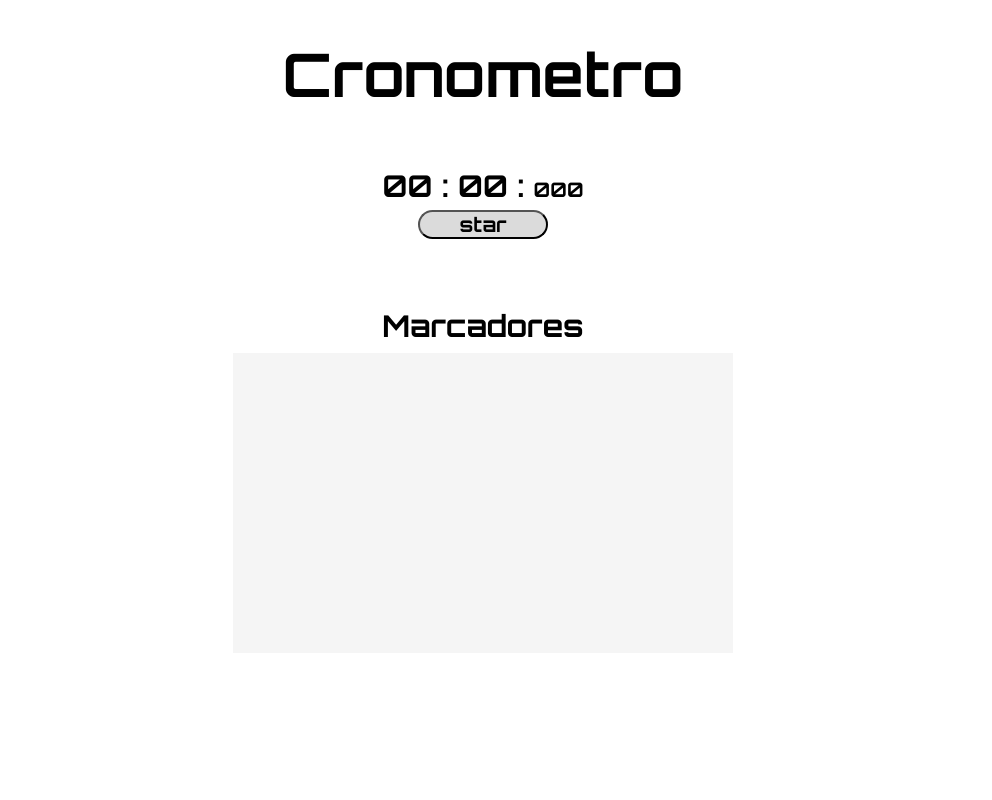
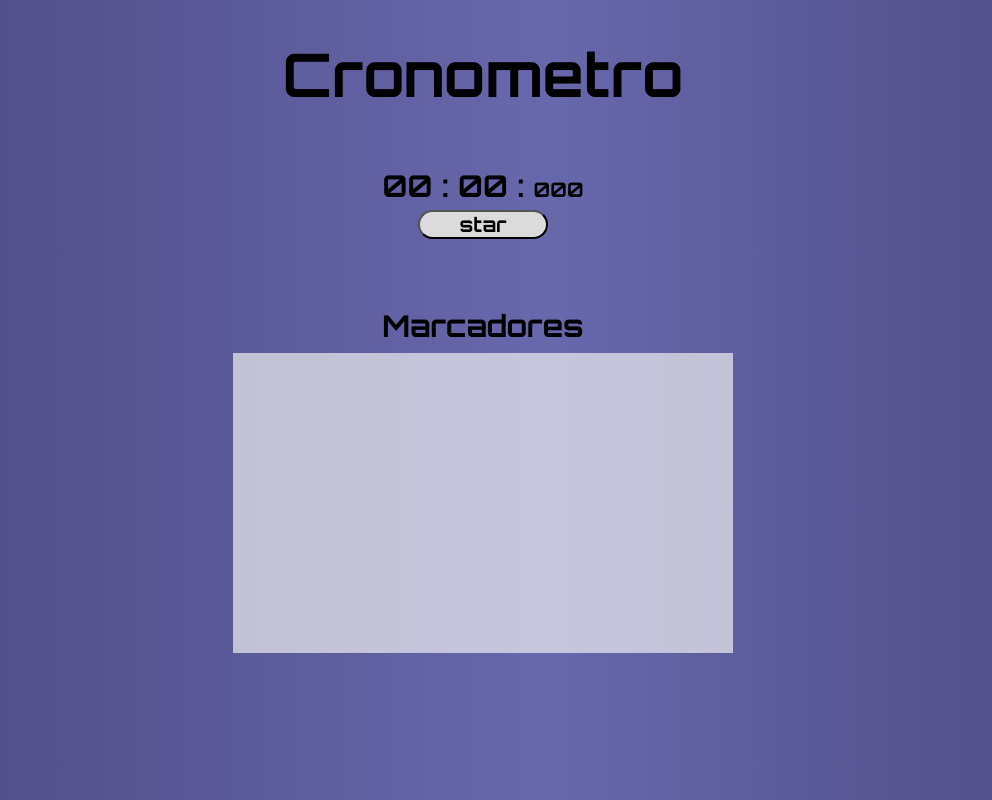
Before and after one commit to Bobonimo111/Cronometro, a plain HTML site: page index.html in a window 1280 px wide. Shown: the whole page, without its empty margins (157-1149 px from the left). Drawn offline with Linux system fonts and the light colour scheme.

Commit message:
Modificação no BACKGROUND

```diff
--- a/src/css/style.css
+++ b/src/css/style.css
@@ -6,6 +6,8 @@ body{
     gap: 20px 0;
     font-family: 'Orbitron';
     font-size: 30px;
+    background: rgb(11,7,82);
+    background: linear-gradient(90deg, rgba(11,7,82,0.7343312324929971) 0%, rgba(9,9,121,0.6138830532212884) 55%, rgba(11,7,82,0.7287289915966386) 100%);
 }
 .conteiner{
     text-align: center;
@@ -51,7 +53,7 @@ body{
     font-size: 20px;
     height: 300px;
     width: 500px;
-    background-color: rgb(245, 245, 245);
+    background-color: rgba(245, 245, 245, 0.671);
 }
 #tabelas{
     padding: 0;
@@ -61,7 +63,7 @@ body{
 }
 #tabelas>div{
     margin: 0;
-    padding: 10px 0 0 5px;
+    padding: 5px 0 5px 10px;
 }
 #tabelas>div>span:first-child{
     display: inline-flex;
```
